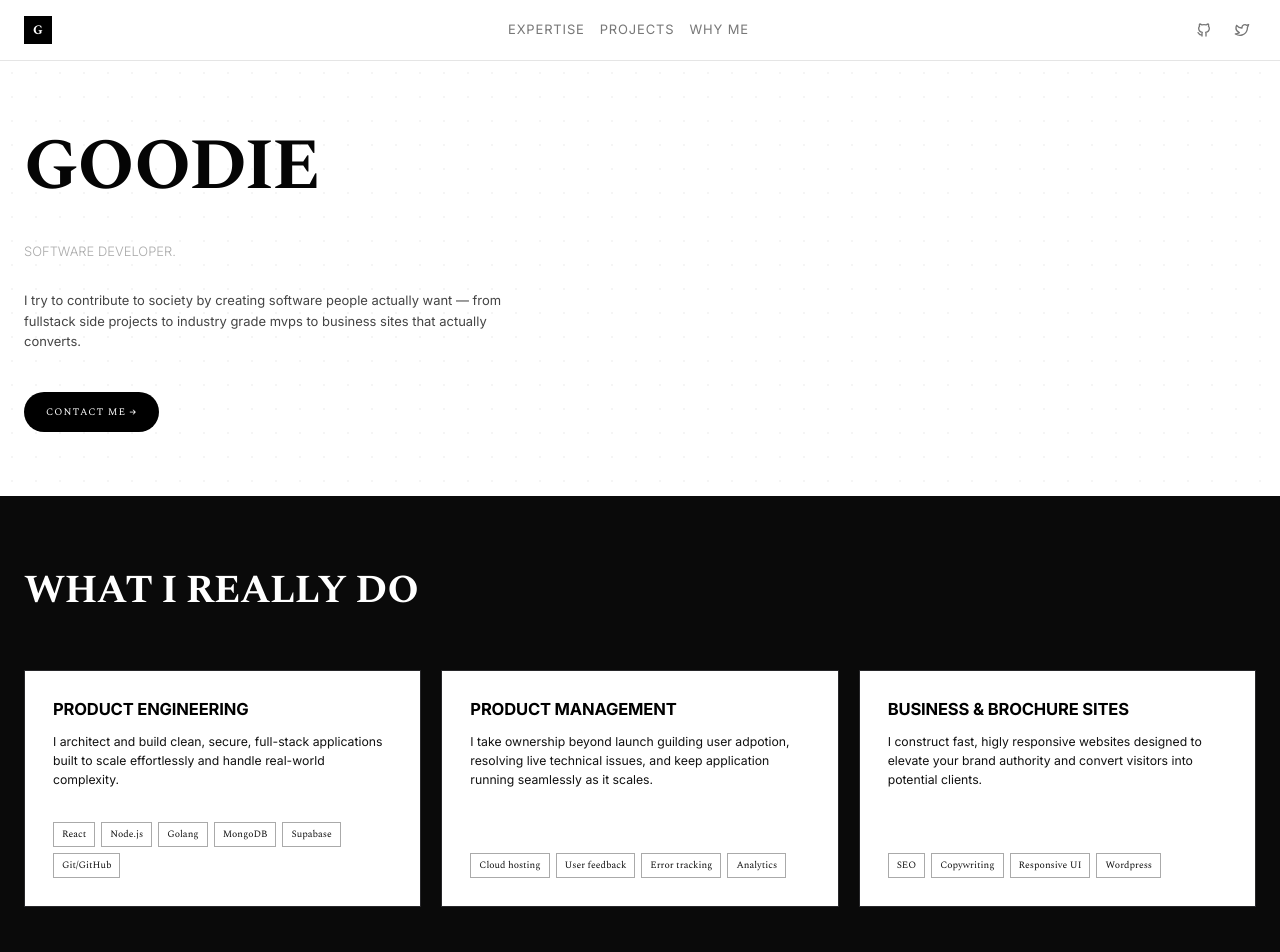
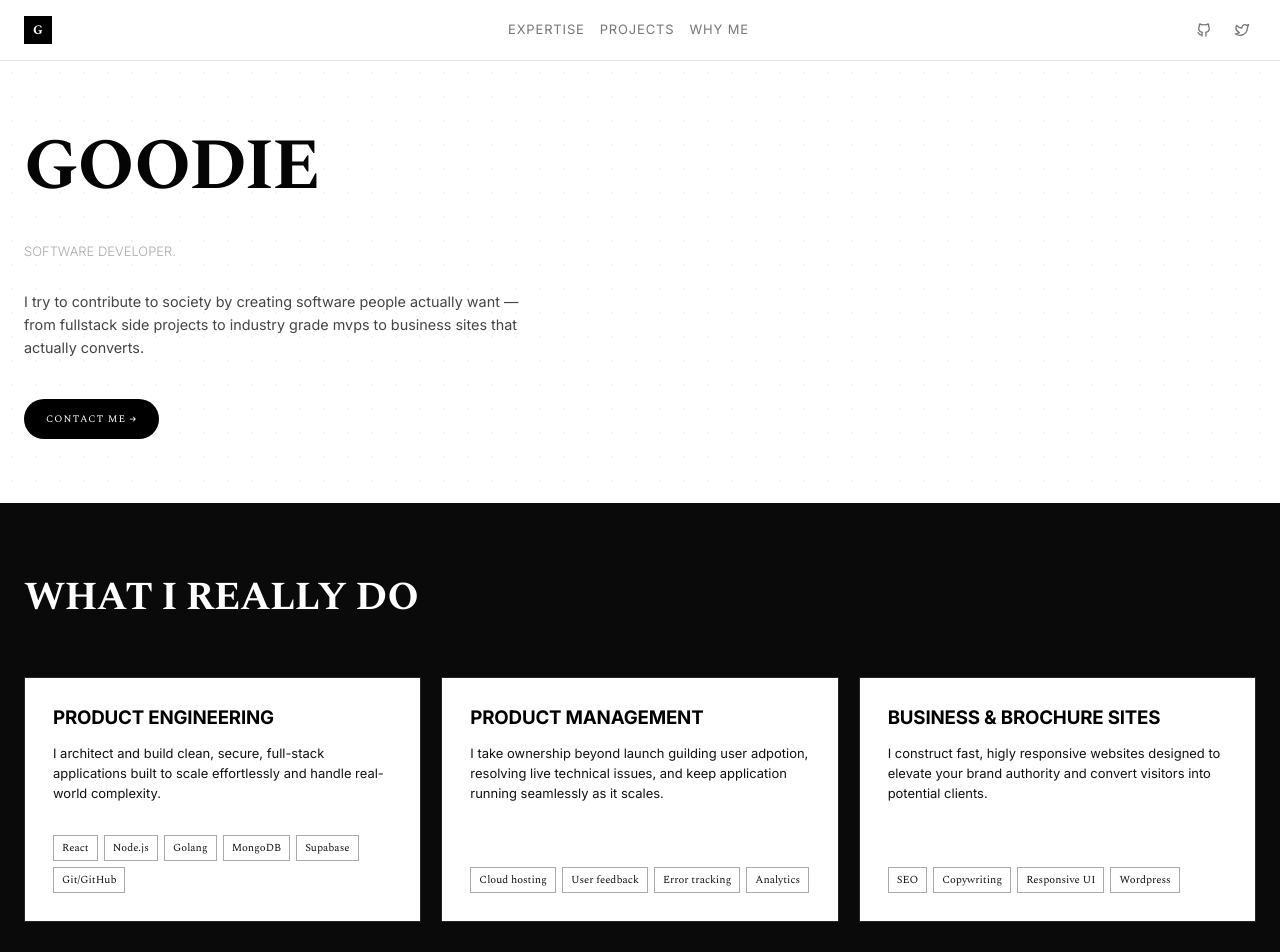
Before and after one commit to goodiesnr/goodiesnr, a React (Vite) app: page / in a window 1280 px wide. Shown: the top 952 px of the page. Built offline with nearby package versions, Linux system fonts and the light colour scheme.

Commit message:
new updates

```diff
--- a/src/App.css
+++ b/src/App.css
@@ -206,7 +206,7 @@ body {
 }
 
 .hero-copy {
-  font-size: 0.9rem;
+  font-size: 1rem;
   line-height: 1.6;
   color: #444;
   max-width: 520px;
@@ -511,13 +511,13 @@ body {
   font-weight: 700;
   text-transform: uppercase;
   letter-spacing: -0.01em;
-  font-size: 1.15rem;
+  font-size: 1.3rem;
   color: #000;
   margin-bottom: 14px;
 }
 
 .expertise-card p {
-  font-size: 0.85rem;
+  font-size: 0.9rem;
   line-height: 1.55;
   color: #111;
   margin-bottom: 24px;
@@ -537,7 +537,7 @@ body {
 
 .expertise-tags span {
   font-family: "Spectral", "Poppins";
-  font-size: 0.68rem;
+  font-size: 0.75rem;
   background-color: white;
   border: 1px solid #aaa;
   color: #111;
```
